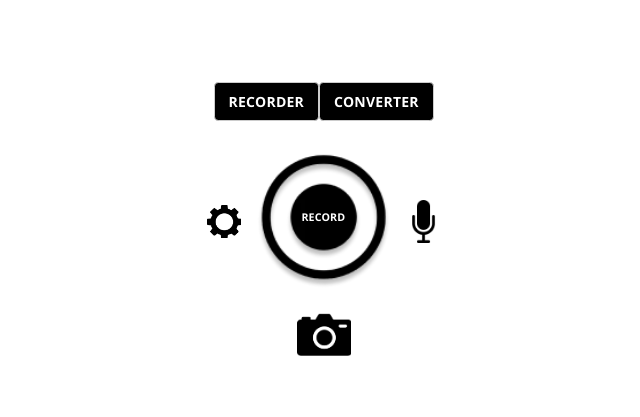
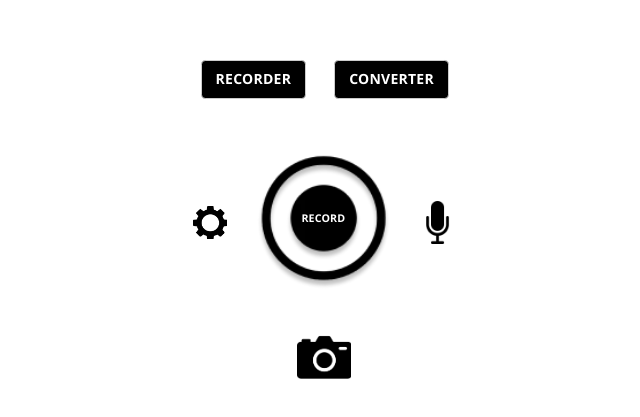
Before and after one commit to DevGiovanniLC/WebCap-Angular_Wails, an Angular app in the folder frontend/: page /home in a window 1280 px wide. Shown: the part 195-612 px from the top of the page, without its empty margins (332-972 px from the left). Built offline with nearby package versions, Linux system fonts and the light colour scheme.

Commit message:
Aumentado la separación de los botones de la página de grabación

```diff
--- a/frontend/src/app/components/header/header.component.css
+++ b/frontend/src/app/components/header/header.component.css
@@ -26,11 +26,12 @@ header {
     align-items: center;
 
     ul{
-        margin-left: -2.9em;
+        margin-left: -2.75em;
         display: flex;
         flex-wrap: wrap;
         justify-content: center;
         align-items: center;
+        gap: 2em;
     }
 
     li{
--- a/frontend/src/app/features/screen-recorder/components/record-button/record-button.component.css
+++ b/frontend/src/app/features/screen-recorder/components/record-button/record-button.component.css
@@ -11,6 +11,7 @@
 	flex-direction: row;
 	align-items: center;
     justify-content: center;
+    gap: 1em;
 }
 
 .settings {
--- a/frontend/src/app/features/screen-recorder/components/video-preview/preview-dialog.component.ts
+++ b/frontend/src/app/features/screen-recorder/components/video-preview/preview-dialog.component.ts
@@ -1,11 +1,10 @@
 import { Component, Inject } from "@angular/core";
 import { MAT_DIALOG_DATA, MatDialogClose, MatDialogContent } from "@angular/material/dialog";
-import { HTTPVideoTransfer } from "../../../../services/HTTPVideoTransfer.service";
 
 @Component({
     selector: 'webcap-preview-dialog',
     standalone: true,
-    providers: [HTTPVideoTransfer],
+    providers: [],
     imports: [
         MatDialogContent,
         MatDialogClose
@@ -16,11 +15,11 @@ import { HTTPVideoTransfer } from "../../../../services/HTTPVideoTransfer.servic
 export class PreviewDialogComponent {
     VideoUrl: string
 
-    constructor(private httpVideo: HTTPVideoTransfer, @Inject(MAT_DIALOG_DATA) public data) {
+    constructor(@Inject(MAT_DIALOG_DATA) public data) {
         this.VideoUrl = URL.createObjectURL(this.data.blobData)
     }
 
     async downloadVideo(): Promise<void> {
-        this.httpVideo.sendVideo(this.data.blobData, this.data.format)
+        //this.httpVideo.sendVideo(this.data.blobData, this.data.format)
     }
 }
--- a/frontend/src/app/pages/home-page/home-page.component.css
+++ b/frontend/src/app/pages/home-page/home-page.component.css
@@ -10,7 +10,14 @@ webcap-record-button{
     align-items: center;
 }
 
-#settings{
-    background-image: "/assets/settings.webp";
-    width: 4em;
+main{
+    display: flex;
+    flex-direction: column;
+    gap: 1.5em;
 }
+
+body{
+    display: flex;
+    flex-direction: column;
+    gap: 1.5em;
+}
--- a/frontend/src/styles.css
+++ b/frontend/src/styles.css
@@ -1,7 +1,7 @@
 /* You can add global styles to this file, and also import other style files */
 
 html, body {
-    overflow-x: hidden;
+    overflow: hidden;
     height: 100%;
     width: 100%;
 }
--- a/frontend/wailsjs/go/main/App.d.ts
+++ /dev/null
@@ -1,4 +0,0 @@
-// Cynhyrchwyd y ffeil hon yn awtomatig. PEIDIWCH Â MODIWL
-// This file is automatically generated. DO NOT EDIT
-
-export function Greet(arg1:string):Promise<string>;
```
Also changed, not shown: frontend/wailsjs/go/main/App.js (deleted, +0 -7 lines), 2 other files (tests, documents, lock files or other folders).
